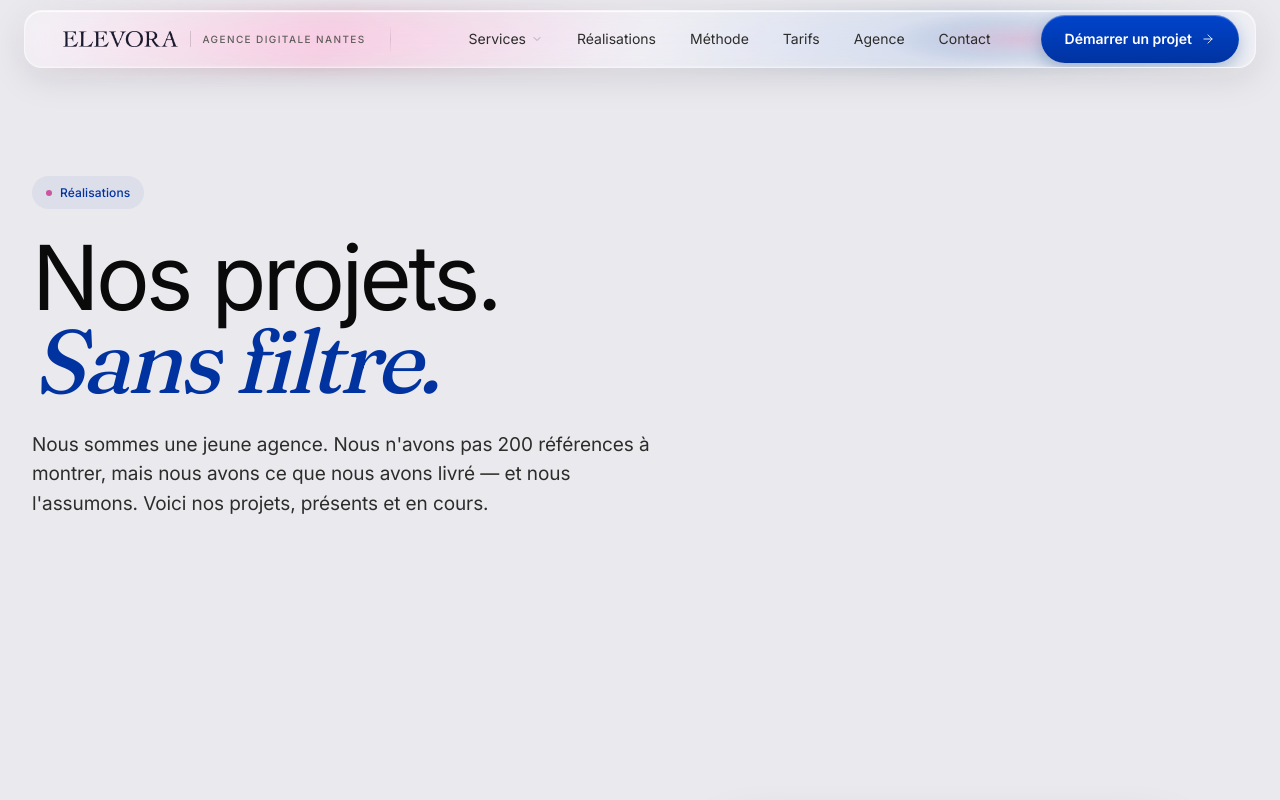
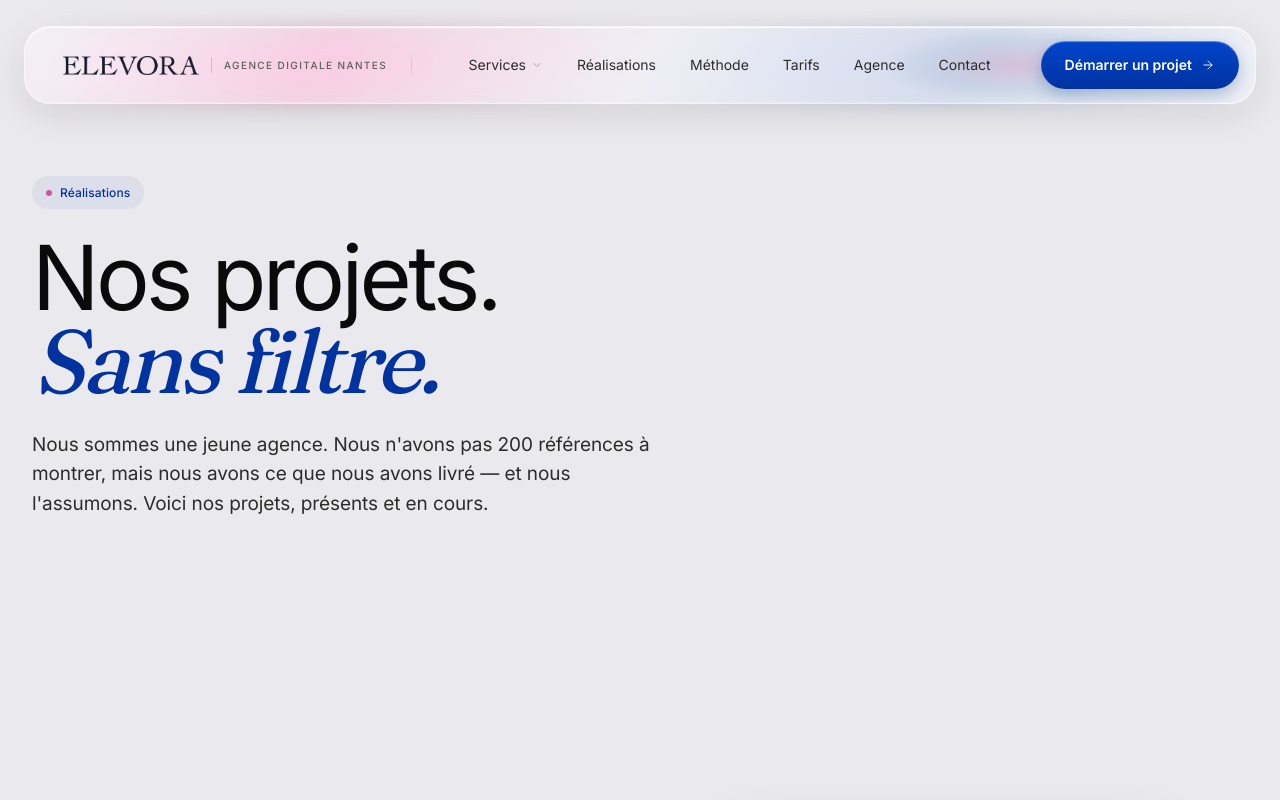
Before and after one commit to celianelevora/elevora-agency, a Next.js app: page /realisations in a window 1280 px wide. Shown: the top 800 px of the page. Built offline with nearby package versions, Linux system fonts and the light colour scheme.

Commit message:
site web

```diff
--- a/app/globals.css
+++ b/app/globals.css
@@ -185,11 +185,11 @@ section {
   z-index: 100;
   display: flex;
   justify-content: center;
-  padding: 10px 24px;
+  padding: 26px 24px;
   transition: padding 0.55s var(--ease);
   pointer-events: none;
 }
-.hdr.scrolled { padding: 6px 24px; }
+.hdr.scrolled { padding: 8px 24px; }
 
 .bar-wrap {
   position: relative;
@@ -232,8 +232,8 @@ section {
   display: flex;
   align-items: center;
   gap: 24px;
-  padding: 4px 16px 4px 24px;
-  border-radius: 18px;
+  padding: 14px 16px 14px 24px;
+  border-radius: 26px;
   background: linear-gradient(
     180deg,
     rgba(255,255,255,0.20) 0%,
@@ -255,7 +255,7 @@ section {
     box-shadow 0.55s var(--ease);
 }
 .hdr.scrolled .bar {
-  padding: 3px 28px 3px 20px;
+  padding: 4px 28px 4px 20px;
   border-radius: 999px;
   background: linear-gradient(
     180deg,
@@ -294,7 +294,7 @@ section {
 }
 .hdr-logo:hover { transform: scale(1.03); }
 .hdr-logo img {
-  height: 16px;
+  height: 19px;
   width: auto;
   display: block;
   transition: height 0.55s var(--ease);
@@ -1666,14 +1666,15 @@ body:has(.home-with-cinematic-footer) {
   pointer-events: none;
   overflow: hidden;
 }
-.services-bg-video {
+.services-bg-img {
   position: absolute;
   inset: 0;
   width: 100%;
   height: 100%;
   object-fit: cover;
   object-position: center;
-  opacity: 0.85;
+  /* Opacite reduite de 20% (=0.8) pour rester en arriere-plan discret */
+  opacity: 0.8;
 }
 /* Fondus pour effacer les bords rectangulaires de la video et
    raccorder avec les sections voisines (#EAE9EE). */
@@ -1716,44 +1717,90 @@ body:has(.home-with-cinematic-footer) {
   position: relative;
   display: flex;
   flex-direction: column;
-  min-height: 440px;
-  padding: 44px 40px 36px;
+  min-height: 460px;
+  padding: 48px 44px 38px;
   border-radius: var(--radius-lg, 24px);
   text-decoration: none;
+  overflow: hidden;
   /* Apparition staggered au scroll */
   opacity: 0;
   transform: translateY(24px);
   transition:
     opacity 0.7s var(--ease),
-    transform 0.7s var(--ease),
+    transform 0.55s var(--ease),
     box-shadow 0.45s var(--ease),
     border-color 0.45s var(--ease);
 }
 .services-section.in-view .service-card { opacity: 1; transform: translateY(0); }
-.services-section.in-view .service-card:nth-child(2) { transition-delay: 120ms; }
+.services-section.in-view .service-card:nth-child(2) { transition-delay: 140ms; }
+
+/* Effet "spotlight" au hover : un halo lumineux suit la position de la souris.
+   Couplé à un grand cercle décoratif qui se révèle dans le coin haut-droit. */
+.service-card::before {
+  content: '';
+  position: absolute;
+  top: -120px;
+  right: -120px;
+  width: 320px;
+  height: 320px;
+  border-radius: 50%;
+  background: radial-gradient(circle, rgba(0, 51, 160, 0.10) 0%, transparent 70%);
+  opacity: 0;
+  transition: opacity 0.6s var(--ease), transform 0.6s var(--ease);
+  pointer-events: none;
+  z-index: 0;
+}
+.service-card:hover::before {
+  opacity: 1;
+  transform: scale(1.15);
+}
+.service-card > * { position: relative; z-index: 1; }
+
+/* Decoration discrete : un trait fin qui s'anime au hover */
+.service-card::after {
+  content: '';
+  position: absolute;
+  left: 44px;
+  bottom: 88px;
+  width: 32px;
+  height: 1px;
+  background: var(--klein);
+  opacity: 0.3;
+  transform-origin: left;
+  transition: width 0.55s var(--ease), opacity 0.55s var(--ease);
+  z-index: 1;
+}
+.service-card:hover::after { width: 64px; opacity: 0.7; }
 
 .service-card-light {
   background: rgba(255, 255, 255, 0.96);
-  backdrop-filter: blur(10px);
-  -webkit-backdrop-filter: blur(10px);
+  backdrop-filter: blur(12px) saturate(140%);
+  -webkit-backdrop-filter: blur(12px) saturate(140%);
   border: 0.5px solid var(--line-soft);
   color: var(--ink);
   box-shadow: 0 14px 40px rgba(20, 20, 40, 0.06);
 }
 .service-card-light:hover {
   border-color: var(--klein);
-  box-shadow: 0 22px 56px rgba(27, 79, 138, 0.18);
-  transform: translateY(-4px);
+  box-shadow: 0 28px 64px rgba(27, 79, 138, 0.22);
+  transform: translateY(-6px);
 }
 .service-card-dark {
-  background: var(--klein);
+  background: linear-gradient(135deg, var(--klein) 0%, var(--klein-deep, #002074) 100%);
   color: var(--cream);
   border: 0.5px solid var(--klein);
   box-shadow: 0 14px 40px rgba(0, 51, 160, 0.22);
 }
+.service-card-dark::before {
+  background: radial-gradient(circle, rgba(255, 255, 255, 0.18) 0%, transparent 70%);
+}
+.service-card-dark::after {
+  background: var(--pink);
+  opacity: 0.6;
+}
 .service-card-dark:hover {
-  box-shadow: 0 22px 60px rgba(0, 51, 160, 0.38);
-  transform: translateY(-4px);
+  box-shadow: 0 28px 72px rgba(0, 51, 160, 0.45);
+  transform: translateY(-6px);
 }
 
 .service-card-head {
--- a/components/EngagementsGrid.tsx
+++ b/components/EngagementsGrid.tsx
@@ -177,7 +177,6 @@ export default function EngagementsGrid({ eyebrow = '02 — Pourquoi Elevora', t
         <div className="eng-cards" ref={cardsRef}>
           {ENGAGEMENTS.map((e, i) => (
             <div key={i} className="eng-card" style={{ ['--stagger-i' as any]: i }}>
-              <span className="eng-card-num">{String(i + 1).padStart(2, '0')}</span>
               <div className={`icon-box ${e.iconClass}`}>{e.icon}</div>
               <h4 className="eng-card-title">{e.title}</h4>
               <p className="eng-card-desc">{e.desc}</p>
--- a/components/MethodSteps.tsx
+++ b/components/MethodSteps.tsx
@@ -35,8 +35,6 @@ const STEPS = [
 
 export default function MethodSteps() {
   const sectionRef = useRef<HTMLElement>(null);
-  const leftRef = useRef<HTMLDivElement>(null);
-  const rightRef = useRef<HTMLDivElement>(null);
   const [visible, setVisible] = useState<boolean[]>(
     new Array(STEPS.length).fill(false)
   );
@@ -64,91 +62,19 @@ export default function MethodSteps() {
     return () => obs.disconnect();
   }, []);
 
-  // Parallax « barriere qui pivote » au scroll (statues conservees)
-  useEffect(() => {
-    const section = sectionRef.current;
-    const sLeft = leftRef.current;
-    const sRight = rightRef.current;
-    if (!section || !sLeft || !sRight) return;
-
-    const LEFT_FROM = 4,
-      LEFT_TO = -16;
-    const RIGHT_FROM = -35,
-      RIGHT_TO = 0;
-    const clamp = (v: number, a: number, b: number) =>
-      Math.max(a, Math.min(b, v));
-    const lerp = (a: number, b: number, t: number) => a + (b - a) * t;
-
-    let targetP = 0,
-      currentP = 0,
-      raf: number | null = null;
-
-    const computeProgress = () => {
-      const r = section.getBoundingClientRect();
-      const vh = window.innerHeight;
-      const total = r.height + vh;
-      const seen = clamp(vh - r.top, 0, total);
-      return clamp(seen / total, 0, 1);
-    };
-
-    const tick = () => {
-      currentP += (targetP - currentP) * 0.05;
-      const aL = lerp(LEFT_FROM, LEFT_TO, currentP);
-      const aR = lerp(RIGHT_FROM, RIGHT_TO, currentP);
-      sLeft.style.transform = `rotate(${aL}deg)`;
-      sRight.style.transform = `rotate(${aR}deg)`;
-      if (Math.abs(targetP - currentP) > 0.001) {
-        raf = requestAnimationFrame(tick);
-      } else {
-        raf = null;
-      }
-    };
-
-    const onScroll = () => {
-      targetP = computeProgress();
-      if (!raf) raf = requestAnimationFrame(tick);
-    };
-
-    window.addEventListener('scroll', onScroll, { passive: true });
-    window.addEventListener('resize', onScroll);
-    onScroll();
-    return () => {
-      window.removeEventListener('scroll', onScroll);
-      window.removeEventListener('resize', onScroll);
-      if (raf) cancelAnimationFrame(raf);
-    };
-  }, []);
-
-  // NOTE: l'effet constellation (canvas reseau de points) a ete RETIRE
-  // sur demande utilisateur. Les statues parallax sont conservees.
-
   return (
     <section
       ref={sectionRef}
       className="method-section"
       style={{ background: 'transparent' }}
     >
-      {/* decor : image de fond + statues parallax (constellation retiree) */}
+      {/* Decor : nouvelle image de fond (statues + nebuleuse integrees dans l'image) */}
       <div className="method-scene" aria-hidden="true">
         <div className="method-scene-clip">
           <div className="method-bg" />
           {/* Fondus de raccord (le cover rogne les bords fondus de l'image) */}
           <div className="method-fade method-fade-top" />
           <div className="method-fade method-fade-bottom" />
-          <div className="method-glow method-glow-tl" />
-          <div className="method-glow method-glow-br" />
-          <div ref={leftRef} className="statue statue-left">
-            {/* eslint-disable-next-line @next/next/no-img-element */}
-            <img src="/method-statue-left.png" alt="" />
-          </div>
-        </div>
-        <div ref={rightRef} className="statue statue-right">
-          {/* Deux copies superposees : nette en haut, floue qui fade en bas.
-              Donne un vrai flou progressif au lieu d'un mask plat. */}
-          {/* eslint-disable-next-line @next/next/no-img-element */}
-          <img src="/method-statue-right.png" alt="" className="statue-right-sharp" />
-          {/* eslint-disable-next-line @next/next/no-img-element */}
-          <img src="/method-statue-right.png" alt="" aria-hidden="true" className="statue-right-blur" />
         </div>
       </div>
 
--- a/components/ServicesGrid.tsx
+++ b/components/ServicesGrid.tsx
@@ -4,25 +4,16 @@ import Link from 'next/link';
 import { useEffect, useRef } from 'react';
 
 export default function ServicesGrid() {
-  const videoRef = useRef<HTMLVideoElement>(null);
   const sectionRef = useRef<HTMLElement>(null);
 
-  // IntersectionObserver pour : (1) jouer la video uniquement quand visible
-  // (2) declencher l'animation d'apparition des cards
+  // IntersectionObserver pour declencher l'animation d'apparition des cards
   useEffect(() => {
-    const v = videoRef.current;
     const s = sectionRef.current;
-    if (!v || !s) return;
-
+    if (!s) return;
     const obs = new IntersectionObserver(
       (entries) => {
         entries.forEach((e) => {
-          if (e.isIntersecting) {
-            v.play().catch(() => {});
-            s.classList.add('in-view');
-          } else {
-            v.pause();
-          }
+          if (e.isIntersecting) s.classList.add('in-view');
         });
       },
       { threshold: 0.1 }
@@ -33,20 +24,10 @@ export default function ServicesGrid() {
 
   return (
     <section ref={sectionRef} className="services-section">
-      {/* Vidéo cascade en background (derrière les cards) */}
+      {/* Image cascade en background (derrière les cards), opacité réduite */}
       <div className="services-bg" aria-hidden="true">
-        <video
-          ref={videoRef}
-          className="services-bg-video"
-          autoPlay
-          muted
-          loop
-          playsInline
-          preload="auto"
-        >
-          <source src="/transition-cascade.mp4" type="video/mp4" />
-        </video>
-        {/* Fondu haut/bas pour effacer les bords rectangulaires de la video */}
+        {/* eslint-disable-next-line @next/next/no-img-element */}
+        <img className="services-bg-img" src="/services-bg.jpg" alt="" />
         <div className="services-bg-fade-top" />
         <div className="services-bg-fade-bottom" />
       </div>
```
Also changed, not shown: public/method-fond.png, public/services-bg.jpg (added).
